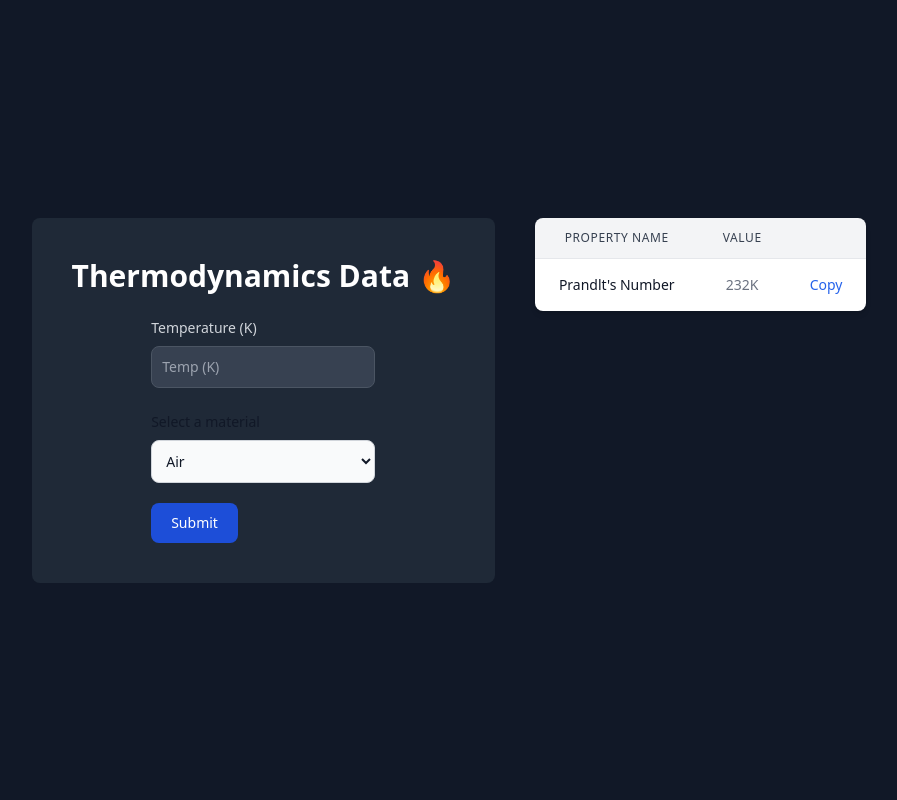
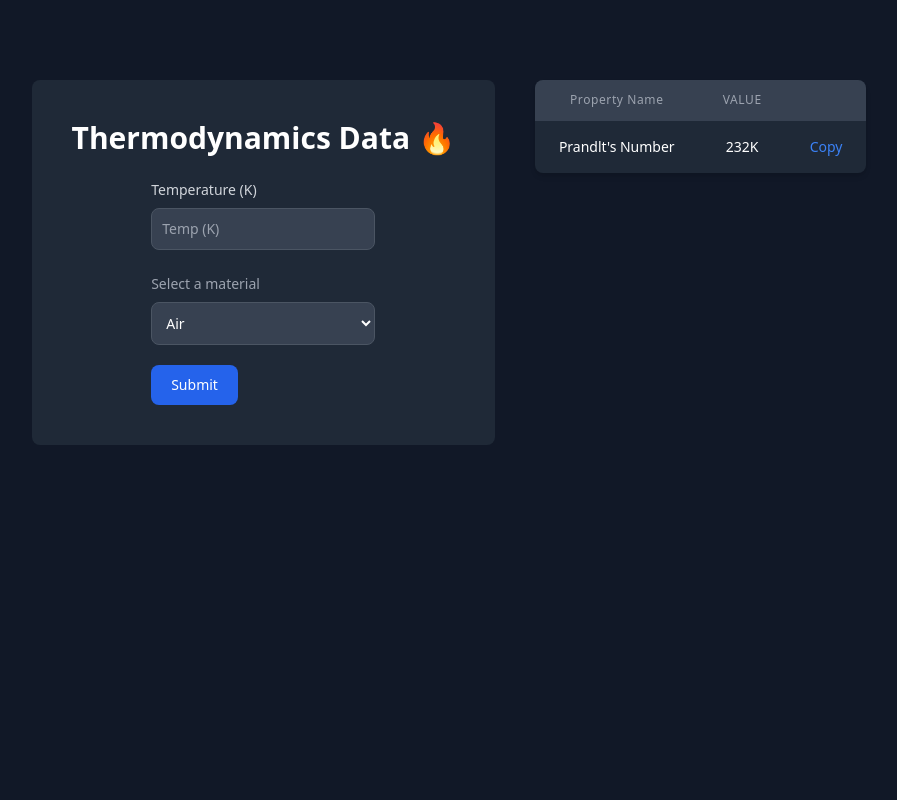
Before and after one commit to brburrous/Thermo_webapp, a Flask app: page / in a window 1280 px wide. Shown: the whole page, without its empty margins (191-1088 px from the left). Run offline with Flask 2, Linux system fonts and the light colour scheme; parts of the project's set-up code (start-up, migrations or seed data) failed here and were passed over; some libraries are stand-ins or nearby versions.

Commit message:
working on local machine

```diff
--- a/app/app.py
+++ b/app/app.py
@@ -1,5 +1,5 @@
 from flask import Flask, request, render_template, url_for
-from .thermo import *
+from thermo import *
 
 app = Flask(__name__)
 
@@ -7,8 +7,6 @@ app = Flask(__name__)
 def index():
     return render_template('index.html')
 
-if __name__ == '__main__':
-    app.run(debug=True)
 
 
 @app.route('/data', methods = ['POST', 'GET'])
@@ -21,3 +19,6 @@ def data():
         Temp = int(request.args.get('Temp'))
     data = getThermoData(material, Temp)
     return data
+
+if __name__ == "__main__":
+    app.run()
--- a/app/static/script.js
+++ b/app/static/script.js
@@ -3,11 +3,11 @@ function getData() {
     material = document.getElementById("material").value
     console.log(material)
     oldBody = document.getElementById("tableBody")
-    $.get("https://brians-flask.herokuapp.com/data", { "Temp": Temp, "material": material }, function (data, textStatus, jqXHR) {
+    $.get("/data", { "Temp": Temp, "material": material }, function (data, textStatus, jqXHR) {
         console.log(data)
         const keys = Object.keys(data)
         tableBody = document.createElement("tbody")
-        tableBody.className = "bg-white divide-y divide-gray-200 dark:bg-gray-800 dark:divide-gray-700"
+        tableBody.className = "divide-y bg-gray-800 divide-gray-700"
         tableBody.id = "tableBody"
         keys.forEach((key, index) => {
             console.log(`${key}: ${data[key]}`);
@@ -25,7 +25,7 @@ function getData() {
 
 function addValue(value, power) {
     let data = document.createElement("td")
-    data.className = "py-4 px-6 text-sm font-medium text-gray-500 text-center whitespace-nowrap dark:text-white"
+    data.className = "py-4 px-6 text-sm font-medium text-center whitespace-nowrap text-white"
     data.append(value)
     if (power != 1) {
         exponent = document.createElement("sup")
@@ -38,9 +38,9 @@ function addValue(value, power) {
 
 function addRow(prop, value, power) {
     let row = document.createElement("tr")
-    row.className = "hover:bg-gray-100 dark:hover:bg-gray-700"
+    row.className = "hover:bg-gray-700"
     let d1 = document.createElement("td")
-    d1.className = "py-4 px-6 text-sm font-medium text-gray-900 text-center whitespace-nowrap dark:text-white"
+    d1.className = "py-4 px-6 text-sm font-medium text-center whitespace-nowrap text-white"
 
     let d2 = addValue(value, power)
 
@@ -48,7 +48,7 @@ function addRow(prop, value, power) {
     let d3 = document.createElement("td")
     d3.href = "#"
     d3.append("Copy")
-    d3.className = "py-4 px-6 text-sm font-medium text-right whitespace-nowrap text-blue-600 dark:text-blue-500 hover:underline"
+    d3.className = "py-4 px-6 text-sm font-medium text-right whitespace-nowrap text-blue-500 hover:underline"
 
 
     d1.append(prop)
@@ -84,3 +84,7 @@ function smartRound(num) {
     }
     return ([smallNum, power])
 }
+
+$('form').submit(function (e) {
+    e.preventDefault();
+});
--- a/app/templates/base.html
+++ b/app/templates/base.html
@@ -13,7 +13,7 @@
 </head>
 
 <body class="bg-gray-900	">
-    <div class="flex items-center justify-center h-screen px-20">
+    <div class="flex items-center justify-center my-20 px-20">
 
 
         {% block content %}
--- a/app/templates/form.html
+++ b/app/templates/form.html
@@ -1,4 +1,4 @@
-<form>
+<form action="">
     <div class="mb-6">
         <label for="Temp" class="block mb-2 text-sm font-medium text-gray-300">Temperature
             (K)</label>
@@ -8,14 +8,14 @@
     </div>
 
 
-    <label for="material" class="block mb-2 text-sm font-medium text-gray-900 dark:text-gray-400">Select a
+    <label for="material" class="block mb-2 text-sm font-medium text-gray-400">Select a
         material</label>
     <select id="material"
-        class="bg-gray-50 border border-gray-300 text-gray-900 text-sm rounded-lg focus:ring-blue-500 focus:border-blue-500 block w-full p-2.5 dark:bg-gray-700 dark:border-gray-600 dark:placeholder-gray-400 dark:text-white dark:focus:ring-blue-500 dark:focus:border-blue-500">
+        class="border text-sm rounded-lg block w-full p-2.5 border-gray-600 placeholder-gray-400 bg-gray-700 text-white focus:ring-blue-500 focus:border-blue-500">
         <option>Air</option>
         <option>Water</option>
         <option>Steam</option>
     </select>
     <button type="button" id="submitButton" onclick="getData()"
-        class="text-white bg-blue-700 hover:bg-blue-800 focus:ring-4 focus:ring-blue-300 font-medium rounded-lg text-sm w-full sm:w-auto px-5 py-2.5 my-5 text-center dark:bg-blue-600 dark:hover:bg-blue-700 dark:focus:ring-blue-800">Submit</button>
+        class="text-white focus:ring-4 font-medium rounded-lg text-sm w-full sm:w-auto px-5 py-2.5 my-5 text-center bg-blue-600 hover:bg-blue-700 focus:ring-blue-800">Submit</button>
 </form>
--- a/app/templates/index.html
+++ b/app/templates/index.html
@@ -2,14 +2,14 @@
 
 {% block content %}
 
-<div class="flex flex-row items-start">
+<div class="flex flex-col md:flex-row items-center md:items-start">
     <div class="flex flex-col items-center bg-gray-800 p-5 rounded-lg px-10 pt-10 mx-5">
         <h1 class="text-white text-3xl mb-6 font-bold">Thermodynamics Data
             🔥</h1>
         <div> {% include 'form.html' %} </div>
     </div>
 
-    <div class="mx-5"> {% include 'table.html' %} </div>
+    <div class="md:mx-5 md:py-0 py-6"> {% include 'table.html' %} </div>
 </div>
 
 <script src="{{ url_for('static', filename='script.js') }}"></script>
--- a/app/templates/table.html
+++ b/app/templates/table.html
@@ -2,15 +2,15 @@
     <div class="overflow-x-auto shadow-md sm:rounded-lg">
         <div class="inline-block min-w-full align-middle">
             <div class="overflow-hidden ">
-                <table class="min-w-full divide-y divide-gray-200 table-fixed dark:divide-gray-700">
-                    <thead class="bg-gray-100 dark:bg-gray-700">
+                <table class="min-w-full divide-y table-fixed divide-gray-700">
+                    <thead class="bg-gray-700">
                         <tr>
                             <th scope="col"
-                                class="py-3 px-6 text-xs font-medium tracking-wider text-center text-gray-700 uppercase dark:text-gray-400">
+                                class="py-3 px-6 text-xs font-medium tracking-wider text-center text-gray-400">
                                 Property Name
                             </th>
                             <th scope="col"
-                                class="py-3 px-6 text-xs font-medium tracking-wider text-center text-gray-700 uppercase dark:text-gray-400">
+                                class="py-3 px-6 text-xs font-medium tracking-wider text-center uppercase text-gray-400">
                                 Value
                             </th>
 
@@ -19,17 +19,14 @@
                             </th>
                         </tr>
                     </thead>
-                    <tbody id="tableBody"
-                        class="bg-white divide-y divide-gray-200 dark:bg-gray-800 dark:divide-gray-700">
-                        <tr class="hover:bg-gray-100 dark:hover:bg-gray-700">
-                            <td
-                                class="py-4 px-6 text-sm font-medium text-gray-900 text-center whitespace-nowrap dark:text-white">
+                    <tbody id="tableBody" class="divide-y bg-gray-800 divide-gray-700">
+                        <tr class="hover:bg-gray-700">
+                            <td class="py-4 px-6 text-sm font-medium text-center whitespace-nowrap text-white">
                                 Prandlt's Number</td>
-                            <td
-                                class="py-4 px-6 text-sm font-medium text-gray-500 text-center whitespace-nowrap dark:text-white">
+                            <td class="py-4 px-6 text-sm font-medium text-center whitespace-nowrap text-white">
                                 232K</td>
                             <td class="py-4 px-6 text-sm font-medium text-right whitespace-nowrap">
-                                <a href="#" class="text-blue-600 dark:text-blue-500 hover:underline">Copy</a>
+                                <a href="#" class="text-blue-500 hover:underline">Copy</a>
                             </td>
                         </tr>
 
```
